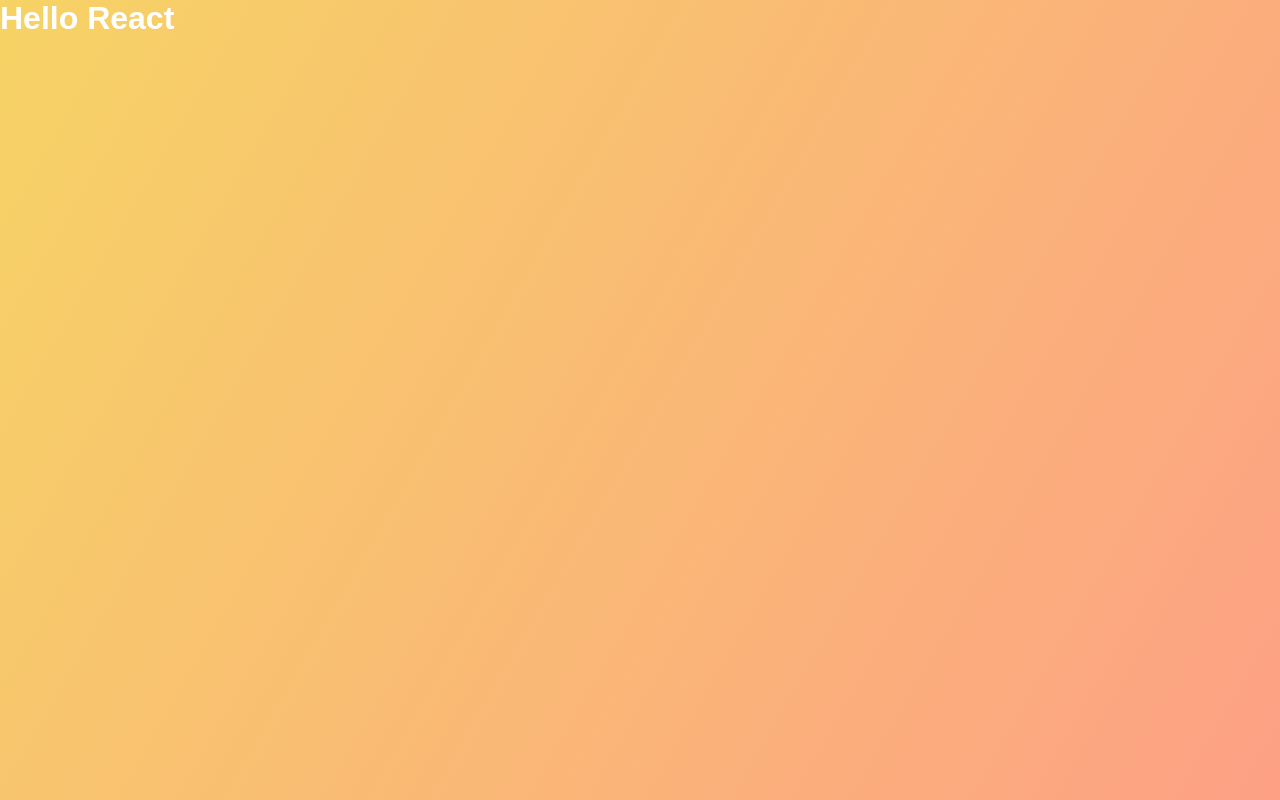
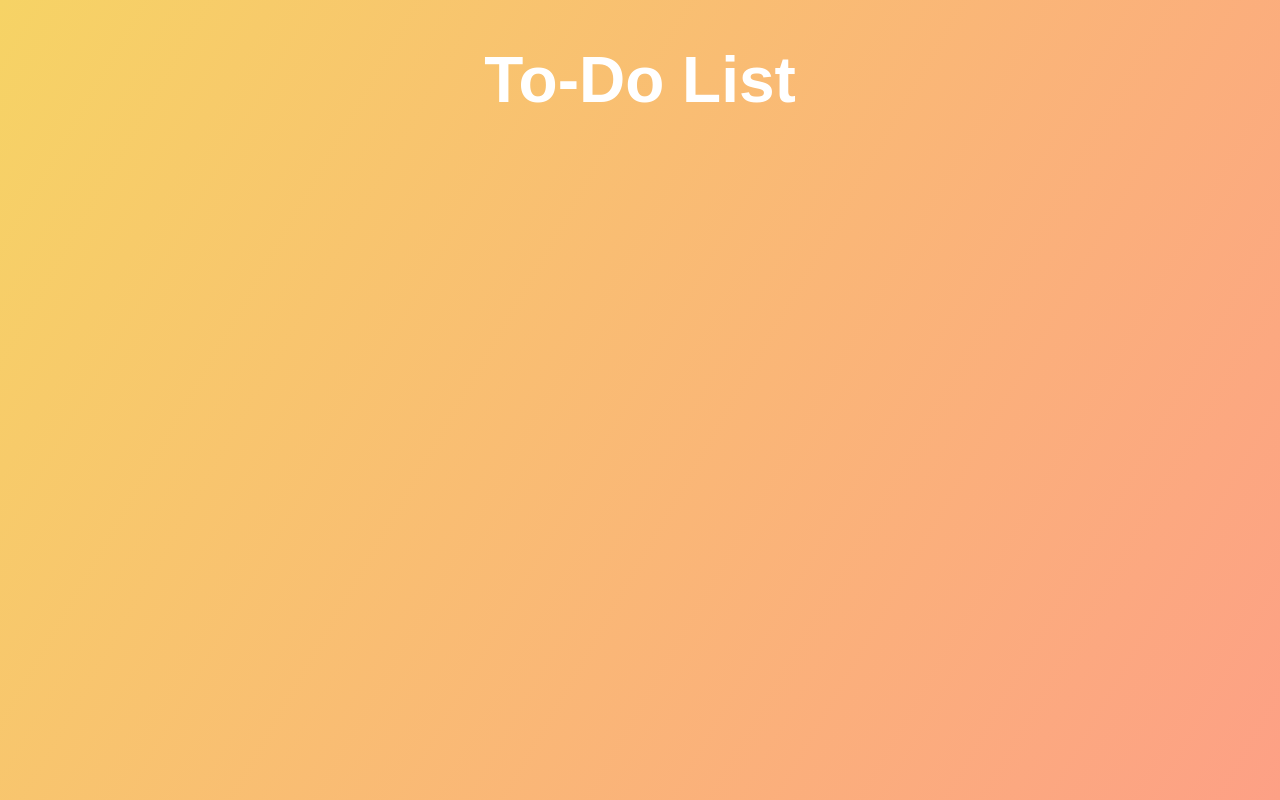
Before and after one commit to HenryKondratko/react-to-do, a React (Create React App) app: page / in a window 1280 px wide. Built offline with nearby package versions, Linux system fonts and the light colour scheme.

Commit message:
Form and TodoList component WIP

```diff
--- a/src/App.js
+++ b/src/App.js
@@ -3,7 +3,9 @@
 function App() {
     return (
         <div className="App">
-            <h1>Hello React</h1>
+            <header>
+                <h1>To-Do List</h1>
+            </header>
         </div>
     );
 }
```
Also changed, not shown: src/components/Form.js (added, +21 -0 lines), src/components/TodoList.js (added).
